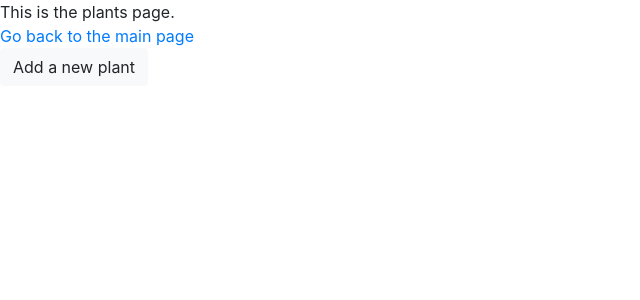
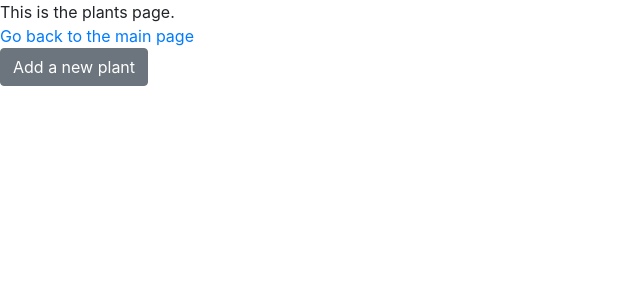
Before and after one commit to tpoomlmly/garden-database, a Flask app: page /plants in a window 1280 px wide. Shown: the top 300 px of the page, without its empty margins (0-640 px from the left). Run offline with Flask 2, Linux system fonts and the light colour scheme; some libraries are stand-ins or nearby versions.

Commit message:
centred the form and changed the colour of the button that opens it

```diff
--- a/templates/page.html
+++ b/templates/page.html
@@ -7,12 +7,12 @@ This is the {{ pagetype }}s page. <br />
 <a href="{{ url_for('index') }}">Go back to the main page</a> <br />
 
 {# Begin popup code #}
-<button type="button" id="popup-btn" class="btn btn-light" data-toggle="modal" data-target="#popup-div">
+<button type="button" id="popup-btn" class="btn btn-secondary" data-toggle="modal" data-target="#popup-div">
     Add a new {{ pagetype }}
 </button>
 
 <div id="popup-div" class="modal fade">
-    <div class="modal-dialog">
+    <div class="modal-dialog modal-dialog-centered">
 
         {# Begin popup content #}
         <div class="modal-content">
```
